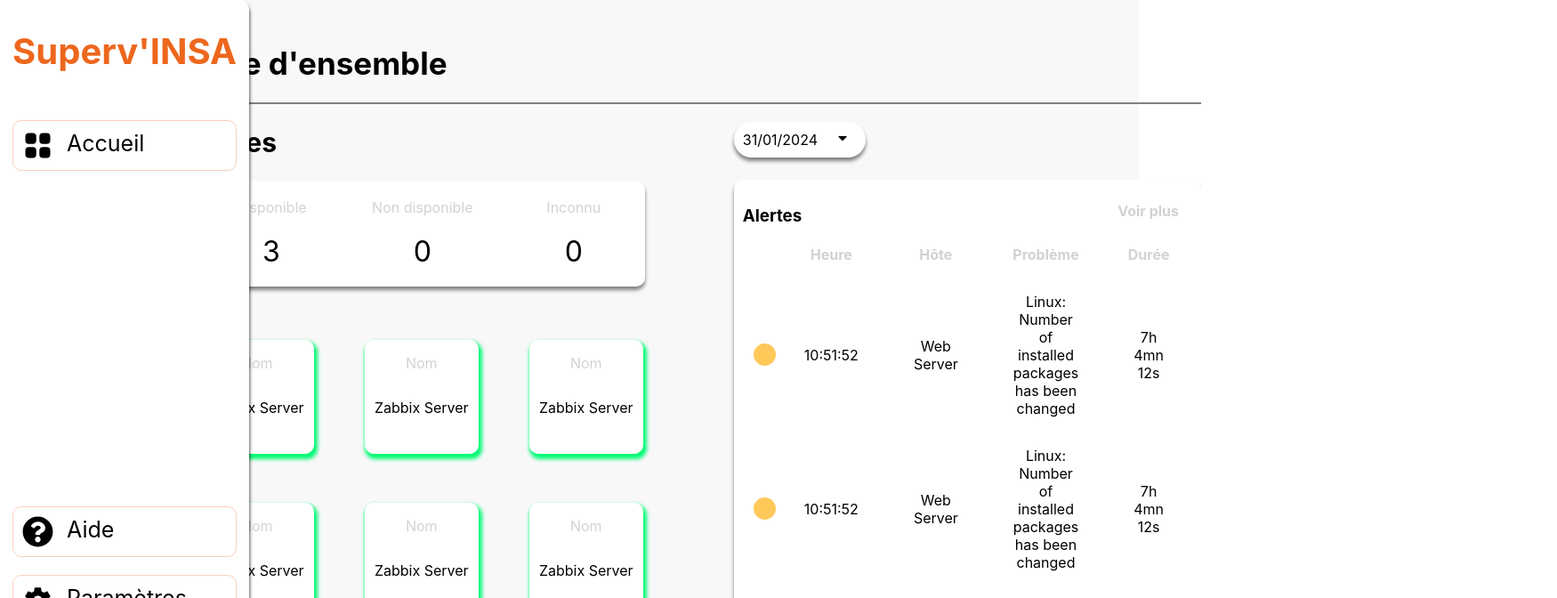
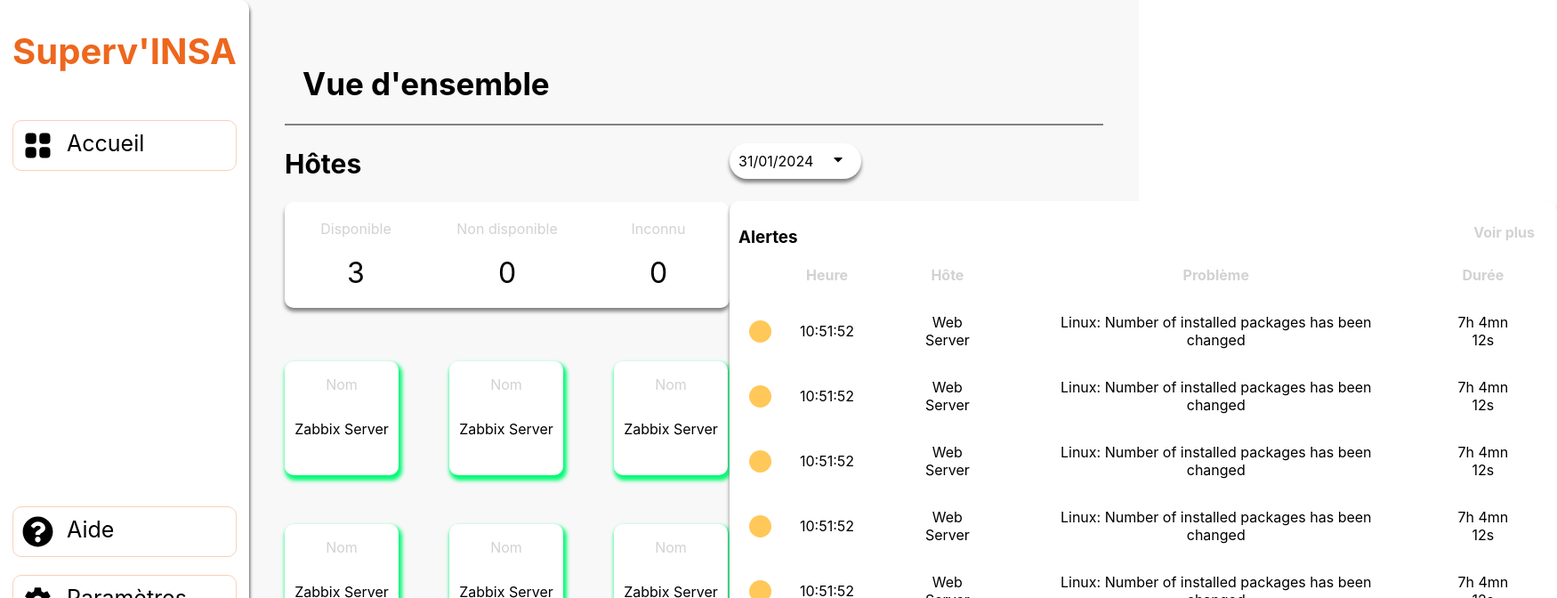
Before and after one commit to XavierColy/plp-frontend, a React (Create React App) app: page / in a window 1280 px wide. Shown: the top 672 px of the page at 89% size, 1750 px wide, since content can reach past the window. Built offline with nearby package versions, Linux system fonts and the light colour scheme.

Commit message:
fix: fix overflow on overview page

```diff
--- a/src/pages/overview/overview.css
+++ b/src/pages/overview/overview.css
@@ -1,33 +1,26 @@
-#overview {
-    display: flex;
-    /*gap: 15px;*/
-}
-
 #overview-main {
-    margin-left: 16%;
+    margin-left: 280px;
     margin-top: 0;
+    padding-left: 40px;
+    padding-top: 50px;
+    padding-right: 40px;
 }
 
 #overview-main h1 {
-    margin-left: 20px;
-    margin-top: 50px;
     font-size: 35px;
 }
 
 #divider {
     height: 0;
-    /*width: 100%;*/
     border: 1px solid gray;
-    /*todo margin right*/
 }
-
 main {
     display: flex;
-    gap: 100px;
+    justify-content: space-between;
 }
 
 #left-section {
-    margin-left: 20px;
+    min-width: 500px;
 }
 
 main h2 {
@@ -87,6 +80,7 @@ main h2 {
 
 #alerts {
     padding: 10px;
+    width: 910px;
 }
 
 #alerts > div:first-child {
@@ -124,7 +118,3 @@ td {
     padding-left: 10px;
     padding-right: 0;
 }
-
-/*.alert-level + td {*/
-/*    padding-left: 5px;*/
-/*}*/
```
